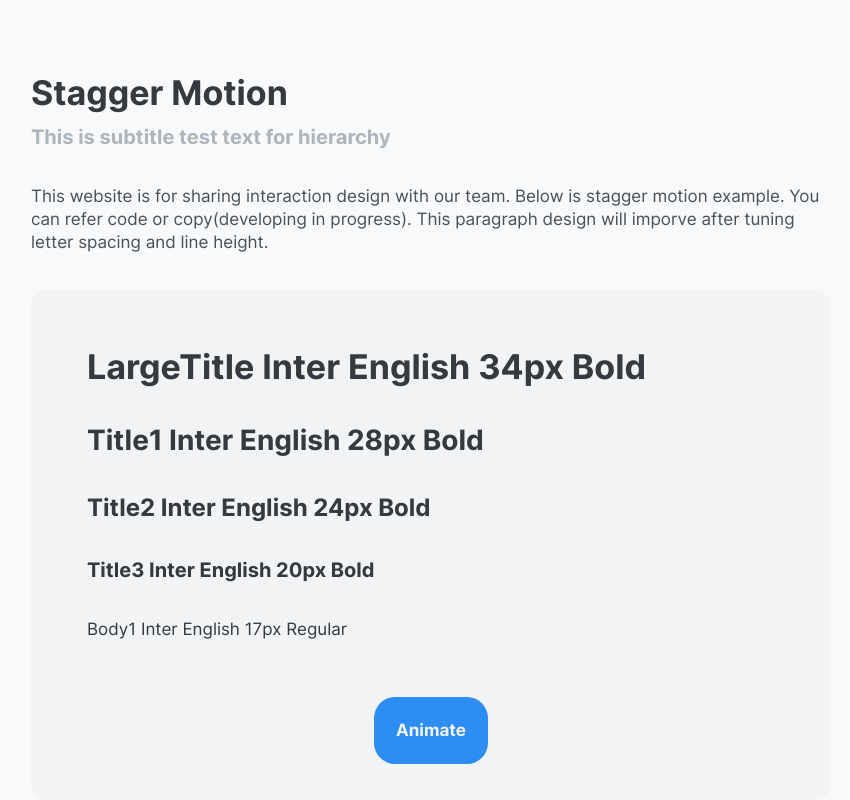
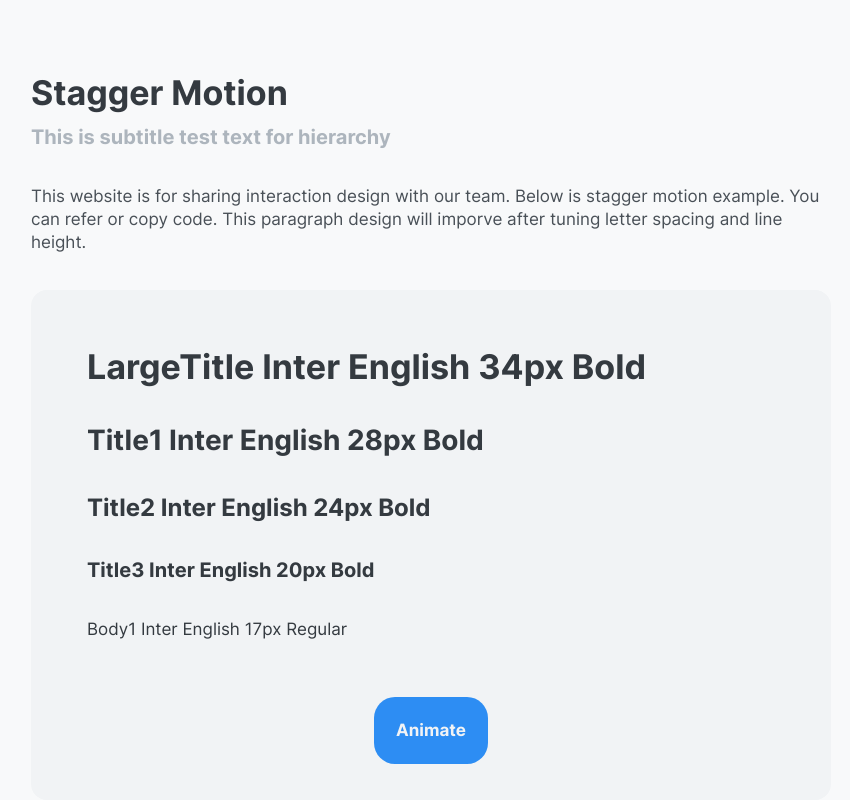
Before and after one commit to BennyWattsSlid/interactive-product-system, a Next.js app: page / in a window 1280 px wide. Shown: the top 800 px of the page, without its empty margins (209-1059 px from the left). Built offline with nearby package versions, Linux system fonts and the light colour scheme.

Commit message:
add copy toast

```diff
--- a/src/components/list.tsx
+++ b/src/components/list.tsx
@@ -20,7 +20,7 @@ const List = ({
         marginTop="12px"
       />
       <Body1
-        text="This website is for sharing interaction design with our team. Below is stagger motion example. You can refer code or copy(developing in progress). This paragraph design will imporve after tuning letter spacing and line height."
+        text="This website is for sharing interaction design with our team. Below is stagger motion example. You can refer or copy code. This paragraph design will imporve after tuning letter spacing and line height."
         color="--gray7"
         marginTop="36px"
       />
```
